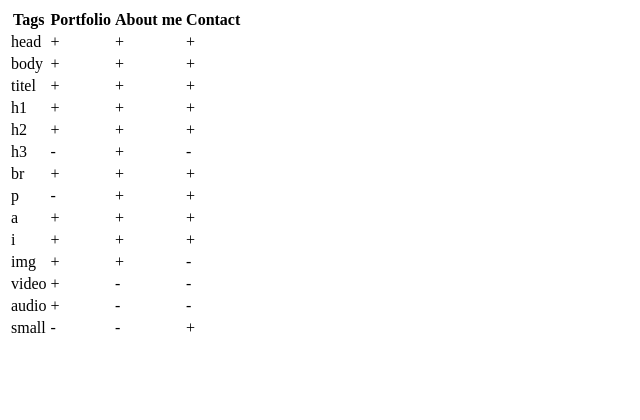
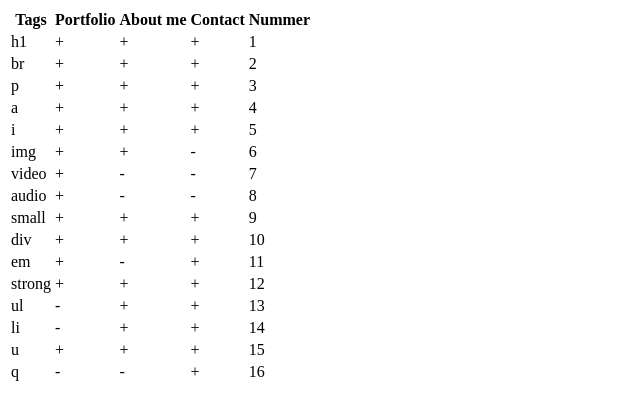
Before and after one commit to Lauserbub/GIS_SoSe_2020, a plain HTML site: page Aufgabe02/tags_used.html in a window 1280 px wide. Shown: the whole page, without its empty margins (0-640 px from the left). Drawn offline with Linux system fonts and the light colour scheme.

Commit message:
Aufgabe02 verbessert

```diff
--- a/Aufgabe02/tags_used.html
+++ b/Aufgabe02/tags_used.html
@@ -12,92 +12,120 @@
     <th>Portfolio</th>
     <th>About me</th>
     <th>Contact</th>
-</tr>
-<tr>
-    <td>head</td>
-    <td>+</td>
-    <td>+</td>
-    <td>+</td>
-</tr>
-<tr>
-    <td>body</td>
-    <td>+</td>
-    <td>+</td>
-    <td>+</td>
-</tr>
-<tr>
-    <td>titel</td>
-    <td>+</td>
-    <td>+</td>
-    <td>+</td>
+    <th>Nummer</th>
 </tr>
 <tr>
     <td>h1</td>
     <td>+</td>
     <td>+</td>
     <td>+</td>
-</tr>
-<tr>
-    <td>h2</td>
-    <td>+</td>
-    <td>+</td>
-    <td>+</td>
-</tr>
-<tr>
-    <td>h3</td>
-    <td>-</td>
-    <td>+</td>
-    <td>-</td>
+    <td>1</td>
 </tr>
 <tr>
     <td>br</td>
     <td>+</td>
     <td>+</td>
     <td>+</td>
+    <td>2</td>
 </tr>
 <tr>
     <td>p</td>
-    <td>-</td>
     <td>+</td>
     <td>+</td>
+    <td>+</td>
+    <td>3</td>
 </tr>
 <tr>
     <td>a</td>
     <td>+</td>
     <td>+</td>
     <td>+</td>
+    <td>4</td>
 </tr>
 <tr>
     <td>i</td>
     <td>+</td>
     <td>+</td>
     <td>+</td>
+    <td>5</td>
 </tr>
 <tr>
     <td>img</td>
     <td>+</td>
     <td>+</td>
     <td>-</td>
+    <td>6</td>
 </tr>
 <tr>
     <td>video</td>
     <td>+</td>
     <td>-</td>
     <td>-</td>
+    <td>7</td>
 </tr>
 <tr>
     <td>audio</td>
     <td>+</td>
     <td>-</td>
     <td>-</td>
+    <td>8</td>
 </tr>
 <tr>
     <td>small</td>
+    <td>+</td>
+    <td>+</td>
+    <td>+</td>
+    <td>9</td>
+</tr>
+<tr>
+    <td>div</td>
+    <td>+</td>
+    <td>+</td>
+    <td>+</td>
+    <td>10</td>
+</tr>
+<tr>
+    <td>em</td>
+    <td>+</td>
+    <td>-</td>
+    <td>+</td>
+    <td>11</td>
+</tr>
+<tr>
+    <td>strong</td>
+    <td>+</td>
+    <td>+</td>
+    <td>+</td>
+    <td>12</td>
+</tr>
+<tr>
+    <td>ul</td>
+    <td>-</td>
+    <td>+</td>
+    <td>+</td>
+    <td>13</td>
+</tr>
+<tr>
+    <td>li</td>
+    <td>-</td>
+    <td>+</td>
+    <td>+</td>
+    <td>14</td>
+</tr>
+<tr>
+    <td>u</td>
+    <td>+</td>
+    <td>+</td>
+    <td>+</td>
+    <td>15</td>
+</tr>
+<tr>
+    <td>q</td>
     <td>-</td>
     <td>-</td>
     <td>+</td>
+    <td>16</td>
 </tr>
-
 
 
 
```
Also changed, not shown: Aufgabe02/about_me.html (+13 -4 lines), Aufgabe02/contact.html (+14 -2 lines), Aufgabe02/portfolio.html (+6 -0 lines).
